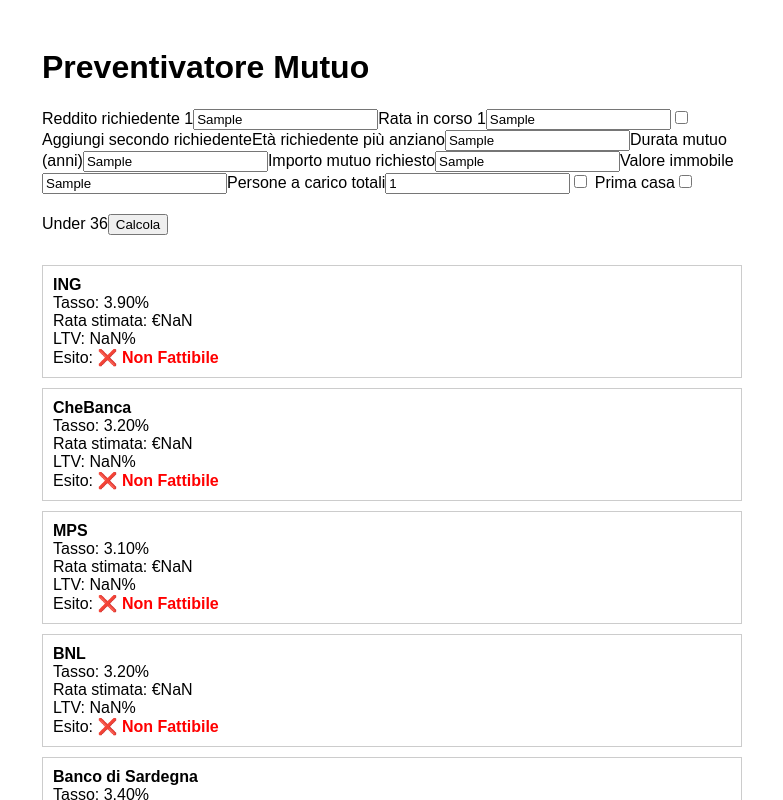
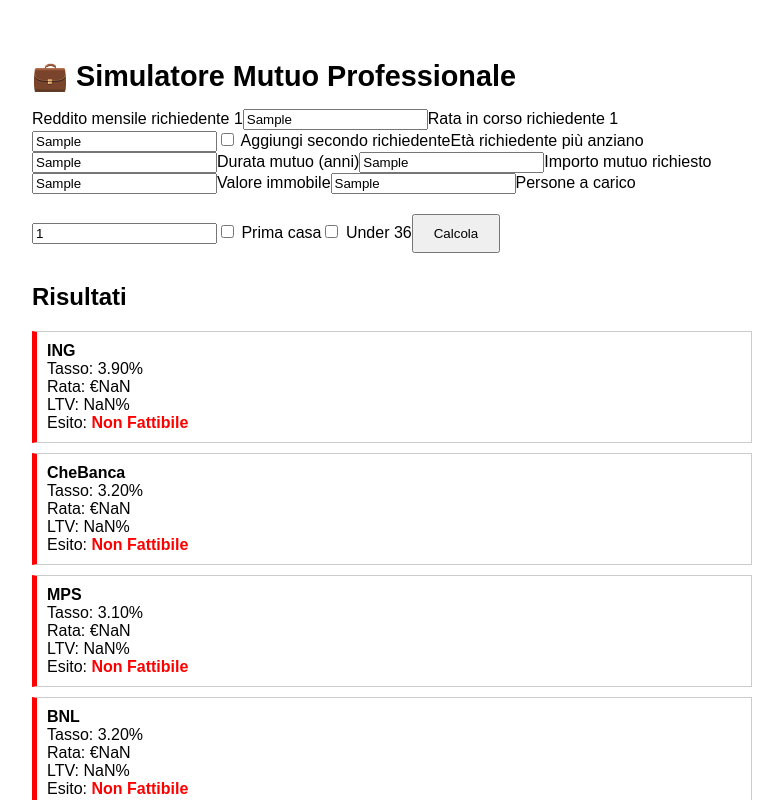
Before and after one commit to fabio94c/supermutuo, a Next.js app: page / in a window 1280 px wide. Both pictures are taken after typing "Sample", "Sample", "Sample", "Sample", "Sample", "Sample" into the empty fields and a click on the button "Calcola". Shown: the top 800 px of the page, without its empty margins (248-1031 px from the left). Built offline with nearby package versions, Linux system fonts and the light colour scheme.

Commit message:
Update index.js

```diff
--- a/pages/index.js
+++ b/pages/index.js
@@ -1,173 +1,141 @@
 import { useState } from 'react';
+import Head from 'next/head';
 
-function calcolaRata(importo, tassoAnnuo, durataAnni) {
-  const r = tassoAnnuo / 12;
-  const n = durataAnni * 12;
+function calcolaRata(importo, tasso, durata) {
+  const r = tasso / 12;
+  const n = durata * 12;
   return (importo * r) / (1 - Math.pow(1 + r, -n));
 }
 
 export default function Home() {
   const [form, setForm] = useState({
-    reddito1: '',
-    rata1: '',
-    dueRichiedenti: false,
-    reddito2: '',
-    rata2: '',
-    eta: '',
-    durata: '',
-    importo: '',
-    immobile: '',
-    carico: '1',
-    primaCasa: false,
-    under36: false
+    reddito1: '', rata1: '',
+    due: false, reddito2: '', rata2: '',
+    eta: '', durata: '', importo: '', immobile: '',
+    carico: '1', primaCasa: false, under36: false
   });
 
   const [esiti, setEsiti] = useState([]);
 
-  const handleChange = (e) => {
-    const { name, value, type, checked } = e.target;
-    setForm({
-      ...form,
-      [name]: type === 'checkbox' ? checked : value
-    });
+  const cambia = (e) => {
+    const { name, value, checked, type } = e.target;
+    setForm({ ...form, [name]: type === 'checkbox' ? checked : value });
   };
 
-  const valuta = () => {
-    const reddito1 = parseFloat(form.reddito1) || 0;
-    const reddito2 = form.dueRichiedenti ? parseFloat(form.reddito2) || 0 : 0;
-    const rata1 = parseFloat(form.rata1) || 0;
-    const rata2 = form.dueRichiedenti ? parseFloat(form.rata2) || 0 : 0;
-    const redditoTot = reddito1 + reddito2;
-    const rataTot = rata1 + rata2;
-
+  const calcola = () => {
+    const r1 = parseFloat(form.reddito1) || 0;
+    const r2 = form.due ? parseFloat(form.reddito2) || 0 : 0;
+    const red = r1 + r2;
+    const ra1 = parseFloat(form.rata1) || 0;
+    const ra2 = form.due ? parseFloat(form.rata2) || 0 : 0;
+    const ratetot = ra1 + ra2;
     const eta = parseInt(form.eta);
-    const durata = parseInt(form.durata);
-    const importo = parseFloat(form.importo);
+    const fine = eta + parseInt(form.durata);
+    const carico = parseInt(form.carico);
     const immobile = parseFloat(form.immobile);
-    const carico = parseInt(form.carico);
-    const ltv = (importo / immobile) * 100;
-    const redditoDisponibile = redditoTot - rataTot;
-    const etaFine = eta + durata;
+    const mutuo = parseFloat(form.importo);
+    const ltv = (mutuo / immobile) * 100;
+    const redDisp = red - ratetot;
 
     const banche = [
       {
-        nome: 'ING',
-        tasso: 0.039,
-        maxRr: 0.55,
-        soglia: [617, 902, 1158, 1402, 1629][carico - 1] || 1629,
-        maxLtv: 95
+        nome: 'ING', tasso: 0.039, maxRr: 0.55, maxLtv: 95,
+        soglia: [617, 902, 1158, 1402, 1629][carico - 1] || 1629
       },
       {
-        nome: 'CheBanca',
-        tasso: 0.032,
-        maxRr: 0.4,
-        soglia: [734, 1035, 1304, 1572, 1816][carico - 1] || 1816,
-        maxLtv: 95
+        nome: 'CheBanca', tasso: 0.032, maxRr: 0.4, maxLtv: 95,
+        soglia: [734, 1035, 1304, 1572, 1816][carico - 1] || 1816
       },
       {
-        nome: 'MPS',
-        tasso: 0.031,
-        maxRr: 0.33,
-        soglia: [800, 1000, 1200, 1350, 1600][carico - 1] || 1600,
-        maxLtv: form.primaCasa ? 95 : 80,
-        maxEta: 75
+        nome: 'MPS', tasso: 0.031, maxRr: 0.33, maxLtv: form.primaCasa ? 95 : 80, maxEta: 75,
+        soglia: [800, 1000, 1200, 1350, 1600][carico - 1] || 1600
       },
       {
         nome: 'BNL',
         tasso: ltv > 80 ? (form.under36 ? 0.0325 : 0.0345) : 0.032,
-        maxRr:
-          ltv > 80
-            ? form.dueRichiedenti
-              ? 0.35
-              : 0.3
-            : form.dueRichiedenti
-            ? 0.45
-            : 0.4,
-        soglia: 1000 + (carico - 1) * 250,
-        maxLtv: 95
+        maxRr: ltv > 80 ? (form.due ? 0.35 : 0.3) : (form.due ? 0.45 : 0.4),
+        maxLtv: 95,
+        soglia: 1000 + (carico - 1) * 250
       },
       {
-        nome: 'Banco di Sardegna',
-        tasso: 0.034,
-        maxRr: 0.4,
-        soglia: [800, 1000, 1200, 1350, 1600][carico - 1] || 1600,
-        maxLtv: 95
+        nome: 'Banco di Sardegna', tasso: 0.034, maxRr: 0.4, maxLtv: 95,
+        soglia: [800, 1000, 1200, 1350, 1600][carico - 1] || 1600
       }
     ];
 
-    const risultati = banche.map((banca) => {
-      const rata = calcolaRata(importo, banca.tasso, durata);
-      const rr = rata / redditoTot;
-      const sogliaOk = redditoDisponibile - rata >= banca.soglia;
-      const etaOk = banca.maxEta ? etaFine <= banca.maxEta : true;
-      const fattibile = rr <= banca.maxRr && ltv <= banca.maxLtv && sogliaOk && etaOk;
-
+    const risultati = banche.map(b => {
+      const rata = calcolaRata(mutuo, b.tasso, parseInt(form.durata));
+      const rr = rata / red;
+      const esito = rr <= b.maxRr && ltv <= b.maxLtv && (redDisp - rata) >= b.soglia && (!b.maxEta || fine <= b.maxEta);
       return {
-        banca: banca.nome,
-        tasso: (banca.tasso * 100).toFixed(2) + '%',
+        banca: b.nome,
+        tasso: (b.tasso * 100).toFixed(2) + '%',
         rata: rata.toFixed(2),
         ltv: ltv.toFixed(1) + '%',
-        fattibile
+        fattibile: esito
       };
     });
-
     setEsiti(risultati);
   };
 
   return (
-    <div style={{ maxWidth: 700, margin: '0 auto', fontFamily: 'Arial', padding: 20 }}>
-      <h1>Preventivatore Mutuo</h1>
+    <>
+      <Head>
+        <title>SuperMutuo - Simulazione Mutuo</title>
+      </Head>
+      <main style={{ maxWidth: 720, margin: '0 auto', padding: '2rem', fontFamily: 'sans-serif' }}>
+        <h1 style={{ fontSize: '1.8rem', marginBottom: '1rem' }}>💼 Simulatore Mutuo Professionale</h1>
 
-      <label>Reddito richiedente 1</label>
-      <input name="reddito1" onChange={handleChange} value={form.reddito1} />
-      <label>Rata in corso 1</label>
-      <input name="rata1" onChange={handleChange} value={form.rata1} />
+        <label>Reddito mensile richiedente 1</label>
+        <input name="reddito1" value={form.reddito1} onChange={cambia} />
+        <label>Rata in corso richiedente 1</label>
+        <input name="rata1" value={form.rata1} onChange={cambia} />
 
         <label>
-        <input type="checkbox" name="dueRichiedenti" checked={form.dueRichiedenti} onChange={handleChange} /> Aggiungi secondo richiedente
+          <input type="checkbox" name="due" checked={form.due} onChange={cambia} /> Aggiungi secondo richiedente
         </label>
 
-      {form.dueRichiedenti && (
+        {form.due && (
           <>
-          <label>Reddito richiedente 2</label>
-          <input name="reddito2" onChange={handleChange} value={form.reddito2} />
-          <label>Rata in corso 2</label>
-          <input name="rata2" onChange={handleChange} value={form.rata2} />
+            <label>Reddito mensile richiedente 2</label>
+            <input name="reddito2" value={form.reddito2} onChange={cambia} />
+            <label>Rata in corso richiedente 2</label>
+            <input name="rata2" value={form.rata2} onChange={cambia} />
           </>
         )}
 
         <label>Età richiedente più anziano</label>
-      <input name="eta" onChange={handleChange} value={form.eta} />
+        <input name="eta" value={form.eta} onChange={cambia} />
         <label>Durata mutuo (anni)</label>
-      <input name="durata" onChange={handleChange} value={form.durata} />
+        <input name="durata" value={form.durata} onChange={cambia} />
         <label>Importo mutuo richiesto</label>
-      <input name="importo" onChange={handleChange} value={form.importo} />
+        <input name="importo" value={form.importo} onChange={cambia} />
         <label>Valore immobile</label>
-      <input name="immobile" onChange={handleChange} value={form.immobile} />
+        <input name="immobile" value={form.immobile} onChange={cambia} />
 
-      <label>Persone a carico totali</label>
-      <input name="carico" onChange={handleChange} value={form.carico} />
+        <label>Persone a carico</label>
+        <input name="carico" value={form.carico} onChange={cambia} />
 
-      <label>
-        <input type="checkbox" name="primaCasa" checked={form.primaCasa} onChange={handleChange} /> Prima casa
-      </label>
-      <label>
-        <input type="checkbox" name="under36" checked={form.under36} onChange={handleChange} /> Under 36
-      </label>
+        <label><input type="checkbox" name="primaCasa" checked={form.primaCasa} onChange={cambia} /> Prima casa</label>
+        <label><input type="checkbox" name="under36" checked={form.under36} onChange={cambia} /> Under 36</label>
 
-      <button style={{ marginTop: 20 }} onClick={valuta}>Calcola</button>
+        <button onClick={calcola} style={{ marginTop: 20, padding: '10px 20px' }}>Calcola</button>
 
+        {esiti.length > 0 && (
           <div style={{ marginTop: 30 }}>
+            <h2>Risultati</h2>
             {esiti.map((e, i) => (
-          <div key={i} style={{ border: '1px solid #ccc', padding: 10, marginBottom: 10 }}>
+              <div key={i} style={{ border: '1px solid #ccc', borderLeft: `5px solid ${e.fattibile ? 'green' : 'red'}`, padding: 10, marginBottom: 10 }}>
                 <strong>{e.banca}</strong><br />
                 Tasso: {e.tasso}<br />
-            Rata stimata: €{e.rata}<br />
+                Rata: €{e.rata}<br />
                 LTV: {e.ltv}<br />
-            Esito: <span style={{ color: e.fattibile ? 'green' : 'red', fontWeight: 'bold' }}>{e.fattibile ? '✅ Fattibile' : '❌ Non Fattibile'}</span>
+                Esito: <span style={{ fontWeight: 'bold', color: e.fattibile ? 'green' : 'red' }}>{e.fattibile ? 'Fattibile' : 'Non Fattibile'}</span>
               </div>
             ))}
           </div>
-    </div>
+        )}
+      </main>
+    </>
   );
 }
```
Lines whose indentation alone changed are shown as unchanged.
